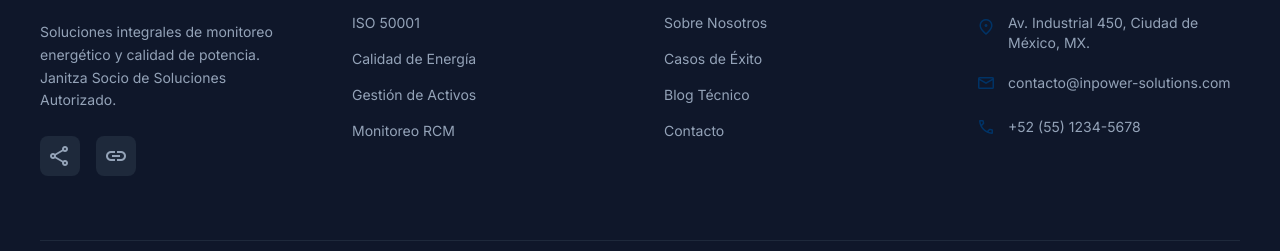
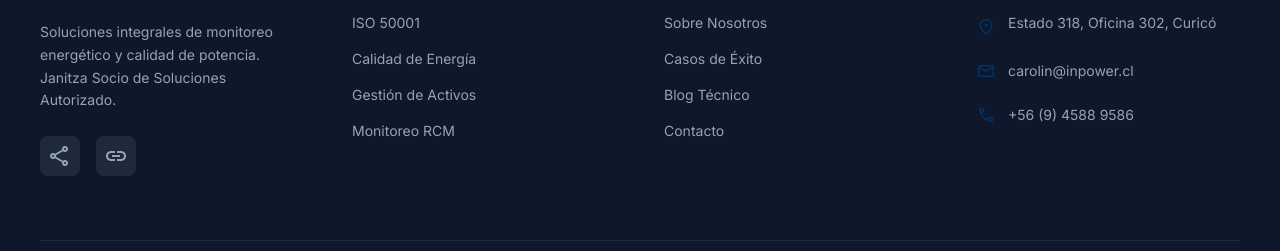
Before and after one commit to WaldoGallardo/pro_inpower, a plain HTML site: page about_us_janitza_partner.html in a window 1280 px wide. Shown: the part 3837-4088 px from the top of the page. Drawn offline with nearby package versions, Linux system fonts and the light colour scheme.

Commit message:
Actualiza informacion de contacto (telefono, email, direccion)

```diff
--- a/about_us_janitza_partner.html
+++ b/about_us_janitza_partner.html
@@ -310,15 +310,15 @@
 <ul class="space-y-4 text-sm">
 <li class="flex items-start gap-3">
 <span class="material-symbols-outlined text-primary text-xl">location_on</span>
-<span data-location="Mexico City">Av. Industrial 450, Ciudad de México, MX.</span>
+<span data-location="Mexico City">Estado 318, Oficina 302, Curicó</span>
 </li>
 <li class="flex items-center gap-3">
 <span class="material-symbols-outlined text-primary text-xl">mail</span>
-<span>contacto@inpower-solutions.com</span>
+<span>carolin@inpower.cl</span>
 </li>
 <li class="flex items-center gap-3">
 <span class="material-symbols-outlined text-primary text-xl">call</span>
-<span>+52 (55) 1234-5678</span>
+<span>+56 (9) 4588 9586</span>
 </li>
 </ul>
 </div>
```
Also changed, not shown: case_study_data_center_tier_iii.html (+3 -3 lines), certification_course_detail.html (+3 -3 lines), expanded_product_comparison_view.html (+3 -3 lines), gridvis_page_with_success_stories.html (+3 -3 lines), gridvis_software_solution_page.html (+3 -3 lines), index.html (+3 -3 lines), industries_landing_page.html (+3 -3 lines), industry_data_centers_detail.html (+3 -3 lines), industry_healthcare_detail.html (+3 -3 lines), industry_manufacturing_detail.html (+3 -3 lines), industry_utilities_detail.html (+3 -3 lines), product_catalog_landing_page.html (+3 -3 lines), quote_flow_step_1_application_selection.html (+3 -3 lines), quote_flow_step_2_details_contact.html (+3 -3 lines), 5 more files.
